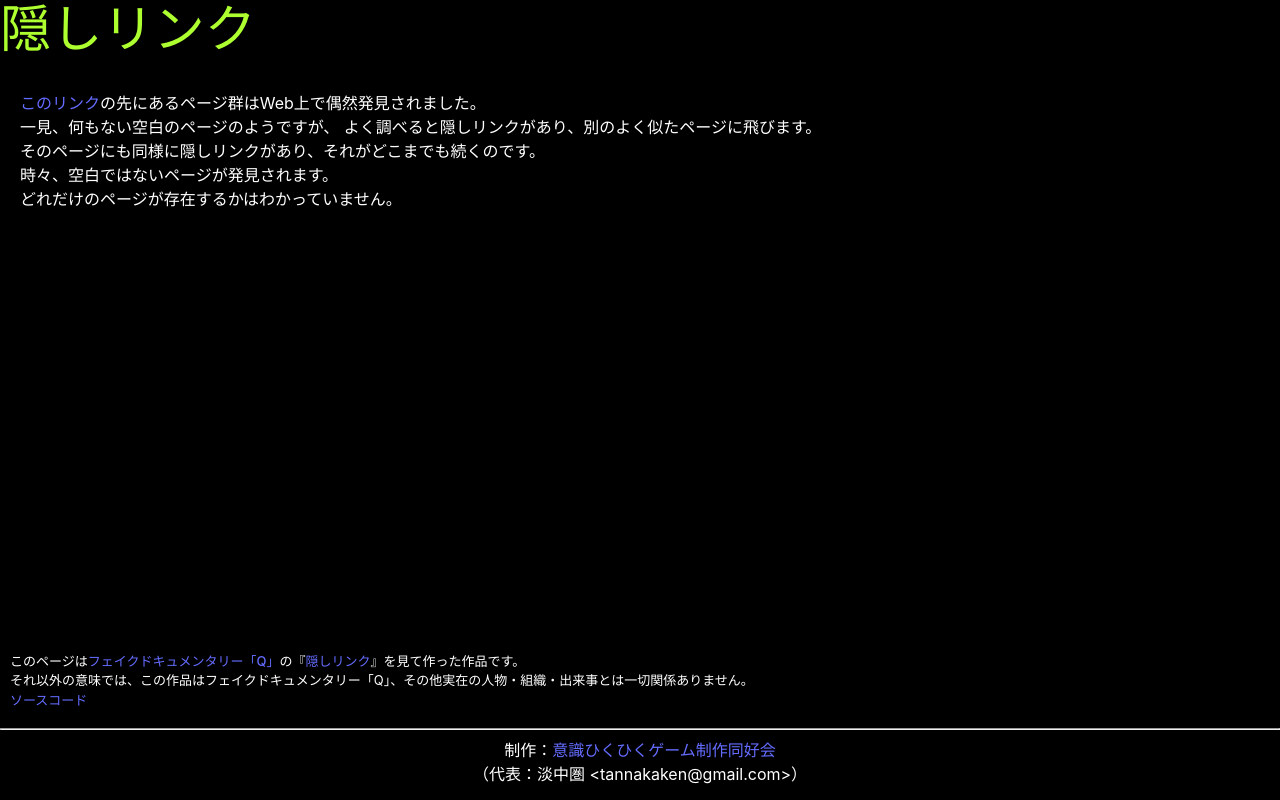
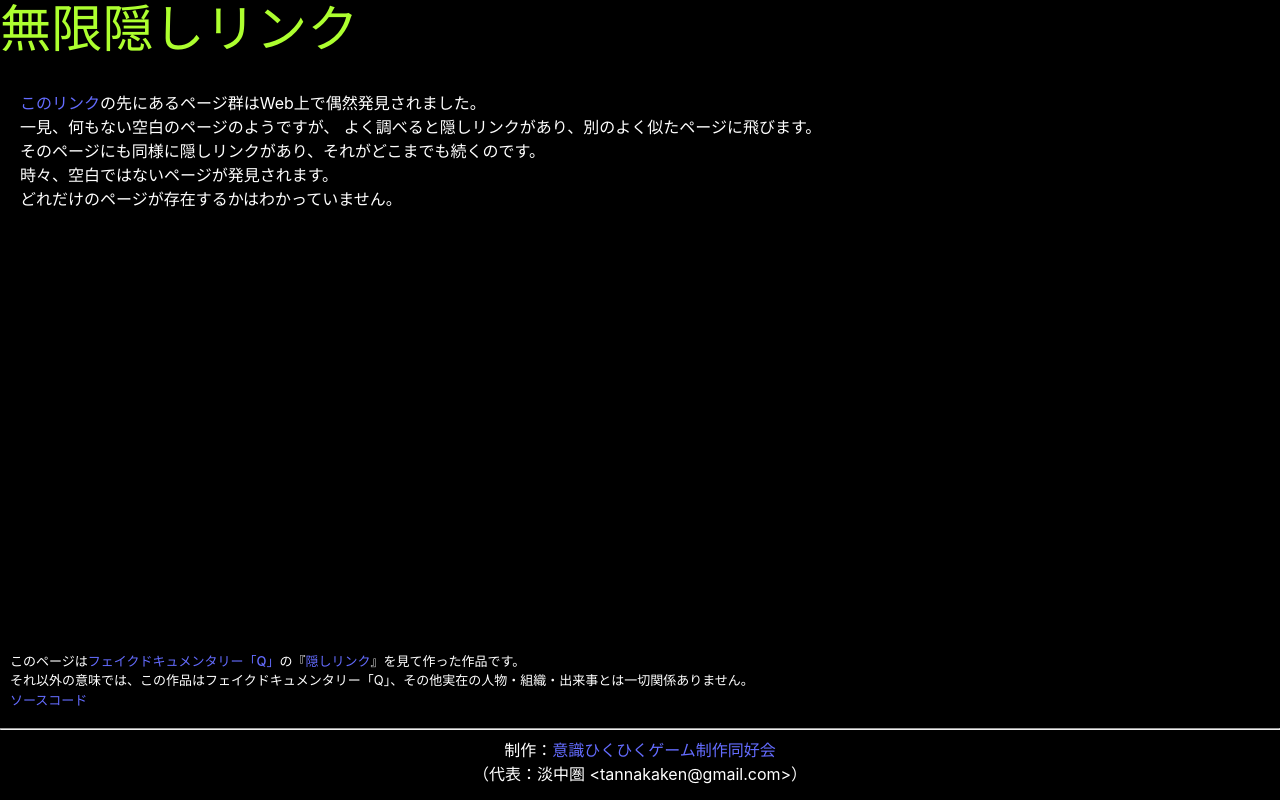
Before and after one commit to ishiki-hikuhiku-game/hidden-link, a React (Vite) app: page / in a window 1280 px wide. Built offline with nearby package versions, Linux system fonts and the light colour scheme.

Commit message:
コメントの追加

```diff
--- a/index.html
+++ b/index.html
@@ -2,12 +2,29 @@
 <html lang="en">
   <head>
     <meta charset="UTF-8" />
-    <link rel="icon" href="/favicon.ico" />
+    <link rel="icon" href="favicon.ico" />
+    <link rel="apple-touch-icon" href="logo192.png" />
+    <meta name="theme-color" content="#000000" />
     <meta name="viewport" content="width=device-width, initial-scale=1.0" />
     <meta name="description" content="無限に続く隠しリンク" />
+    <meta name="keywords" content="無限,隠しリンク,ホラー,生成AI" />
     <meta name="author" content="淡中圏" />
-    <meta name="keywords" content="無限" />
-    <title>隠しリンク</title>
+    <meta property="og:title" content="無限隠しリンク" />
+    <meta property="og:description" content="無限に続く隠しリンク" />
+    <meta property="og:type" content="website" />
+    <meta property="og:url" content="https://hidden-links.vercel.app/" />
+    <meta property="og:image" content="https://hidden-links.vercel.app/photo3.png" />
+    <meta property="og:site_name" content="無限隠しリンク" />
+    <meta property="og:locale" content="ja_JP" />
+    <meta name="twitter:card" content="summary_large_image" />
+    <meta name="twitter:site" content="@tannakaken" />
+    <meta name="tiwtter:creator" content="@tannakaken" />
+    <meta name="twitter:domain" content="hidden-links.vercel.app" />
+    <meta name="twitter:url" content="https://hidden-links.vercel.app" />
+    <meta name="twitter:title" content="無限隠しリンク" />
+    <meta name="twitter:description" content="無限に続く隠しリンク" />
+    <meta name="twitter:image" content="https://hidden-links.vercel.app/photo3.png" />
+    <title>無限隠しリンク</title>
   </head>
   <body>
     <div id="root"></div>
--- a/package.json
+++ b/package.json
@@ -5,7 +5,7 @@
   "type": "module",
   "scripts": {
     "dev": "vite",
-    "build": "tsc && vite build",
+    "build": "tsc && vite build && node cat.js",
     "lint": "eslint . --ext ts,tsx --report-unused-disable-directives --max-warnings 0",
     "preview": "vite preview",
     "test": "jest"
--- a/src/screens/Top.screen.tsx
+++ b/src/screens/Top.screen.tsx
@@ -4,7 +4,7 @@ import "./Top.screen.css";
 export const TopScreen = () => {
   return (
     <div id="top-container">
-      <h1 id="top-title">隠しリンク</h1>
+      <h1 id="top-title">無限隠しリンク</h1>
       <div id="top-description">
         <p>
           <Link to="/pages/1">このリンク</Link>
```
Also changed, not shown: cat.js (added, +25 -0 lines), public/logo192.png (added).
